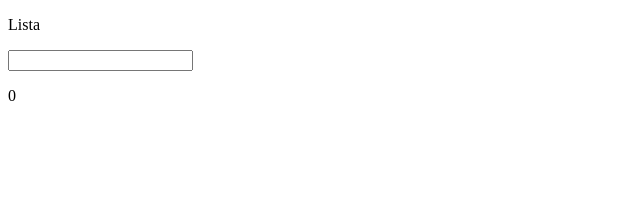
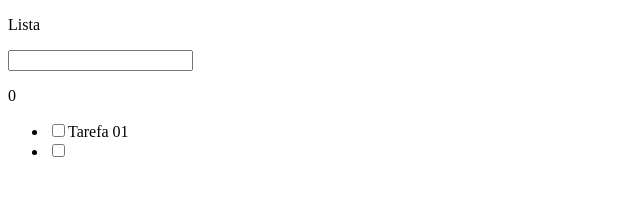
Before and after one commit to guilhermemot/AulasReact, a React (Create React App) app: page /pagina-inicial in a window 1280 px wide. Shown: the top 211 px of the page, without its empty margins (0-640 px from the left). Built offline with nearby package versions, Linux system fonts and the light colour scheme; data requests are answered from the project's data file.

Commit message:
aula 25: comunicação da API

```diff
--- a/src/app/pages/dashboard/Dashboard.tsx
+++ b/src/app/pages/dashboard/Dashboard.tsx
@@ -1,13 +1,21 @@
-import { useCallback, useState } from 'react';
+import { useCallback, useEffect, useState } from 'react';
+import { ITarefa, TarefasService } from '../../shared/services/api/tarefas/TarefasService';
+import { ApiException } from '../../shared/services/api/ApiException';
 
-interface ITarefa{
-    id: number;
-    title: string;
-    isCompleted: boolean;
-}
 
 export const Dashboard = () => {
     const [lista, setLista] = useState<ITarefa[]>([]);
+
+    useEffect(() => {
+        TarefasService.getAll()
+        .then((result) =>{
+            if(result instanceof ApiException){
+                alert(result.message);
+            }else{
+                setLista(result);
+            }
+        });
+    }, []);
 
     const handleInputKeyDown: React.KeyboardEventHandler<HTMLInputElement> = useCallback((e) => {
         if(e.key === 'Enter'){
--- a/src/app/shared/services/api/tarefas/TarefasService.ts
+++ b/src/app/shared/services/api/tarefas/TarefasService.ts
@@ -1,7 +1,7 @@
 import { ApiException } from "../ApiException";
 import { Api } from "../ApiConfig";
 
-interface ITarefa{
+export interface ITarefa{
     id: number;
     title: string;
     isCompleted: boolean;
--- a/src/app/shared/services/index.ts
+++ b/src/app/shared/services/index.ts
@@ -0,0 +1 @@
+export { };
```
